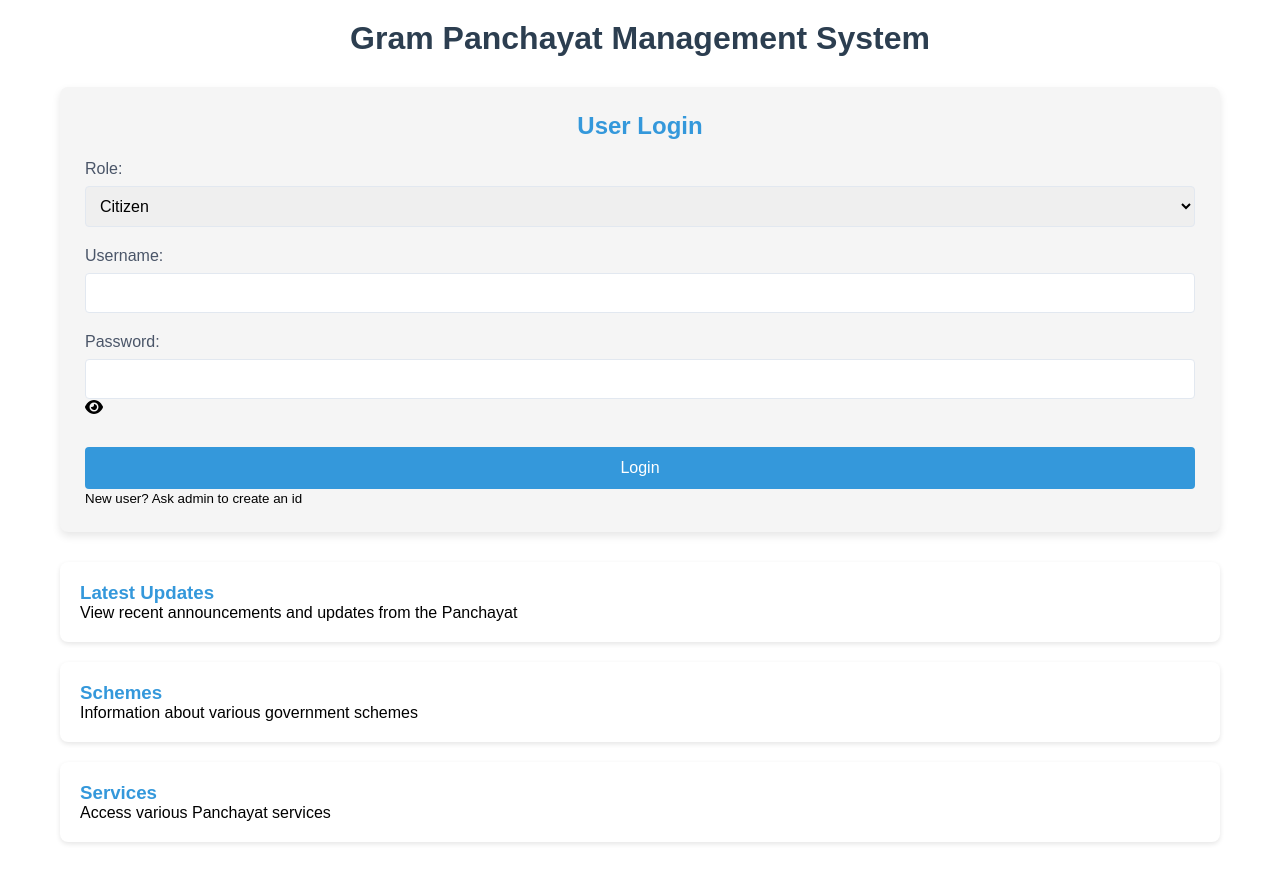
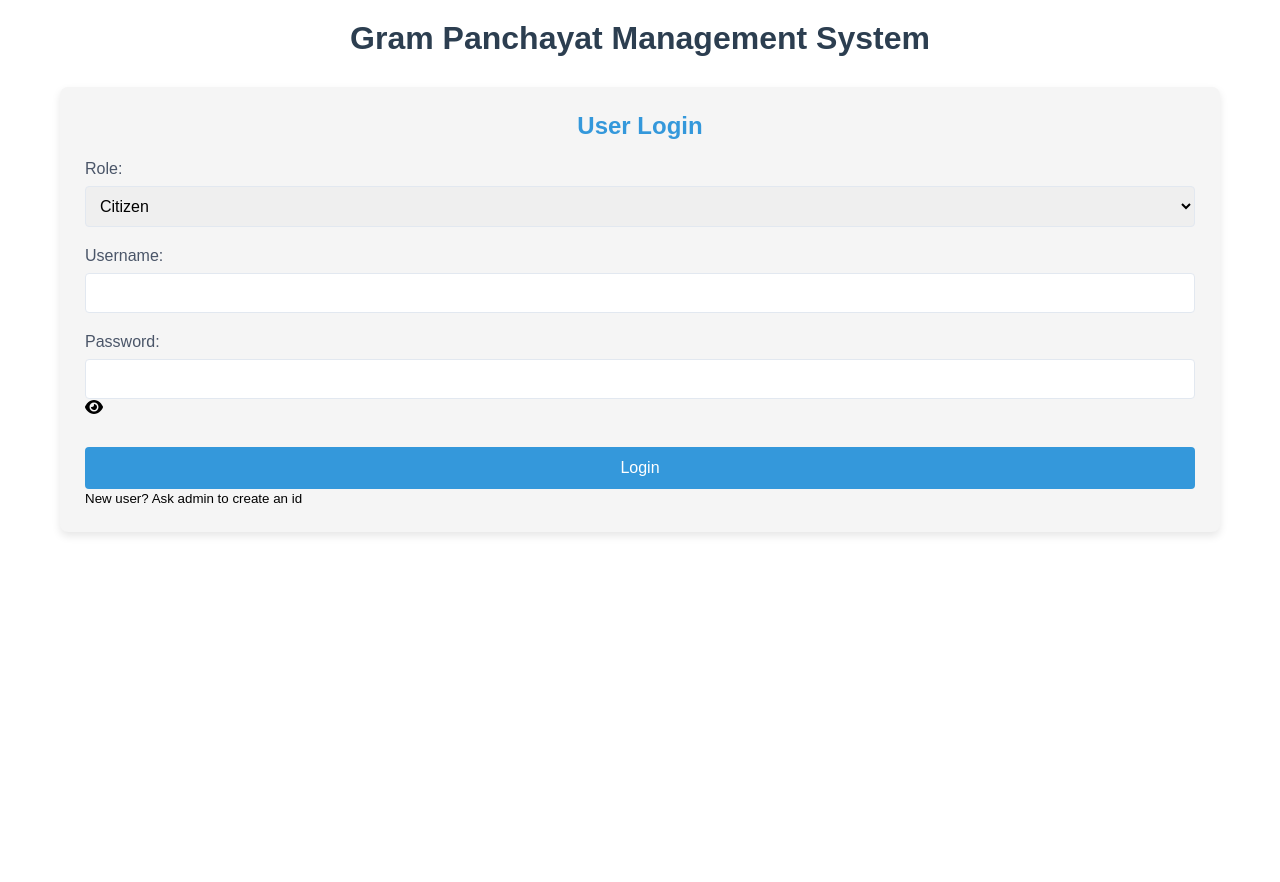
Before and after one commit to DBMS-ACHA/Gram_panchayat, a React (Create React App) app in the folder client/: page / in a window 1280 px wide. After the commit the page ends 800 px from the top, so only its background shows below. Built offline with nearby package versions, Linux system fonts and the light colour scheme.

Commit message:
changed login page

```diff
--- a/client/src/components/RoleGuard.jsx
+++ b/client/src/components/RoleGuard.jsx
@@ -48,8 +48,7 @@ const RoleGuard = ({ requiredRole, children }) => {
 
   if (!hasAccess) {
     // Get user's actual role from localStorage
-    const userData = JSON.parse(localStorage.getItem('userData') || '{}');
-    const userRole = userData.role;
+    const userRole = localStorage.getItem('role');
 
     // Redirect to appropriate dashboard based on user's role
     if (userRole === 'citizen') {
--- a/client/src/pages/Login.jsx
+++ b/client/src/pages/Login.jsx
@@ -130,21 +130,6 @@ const Login = () => {
                 </form>
                 <p><small>New user? Ask admin to create an id</small></p>
             </div>
-
-            <div className="section">
-                <h3>Latest Updates</h3>
-                <p>View recent announcements and updates from the Panchayat</p>
-            </div>
-
-            <div className="section">
-                <h3>Schemes</h3>
-                <p>Information about various government schemes</p>
-            </div>
-
-            <div className="section">
-                <h3>Services</h3>
-                <p>Access various Panchayat services</p>
-            </div>
         </div>
     );
 };
```
